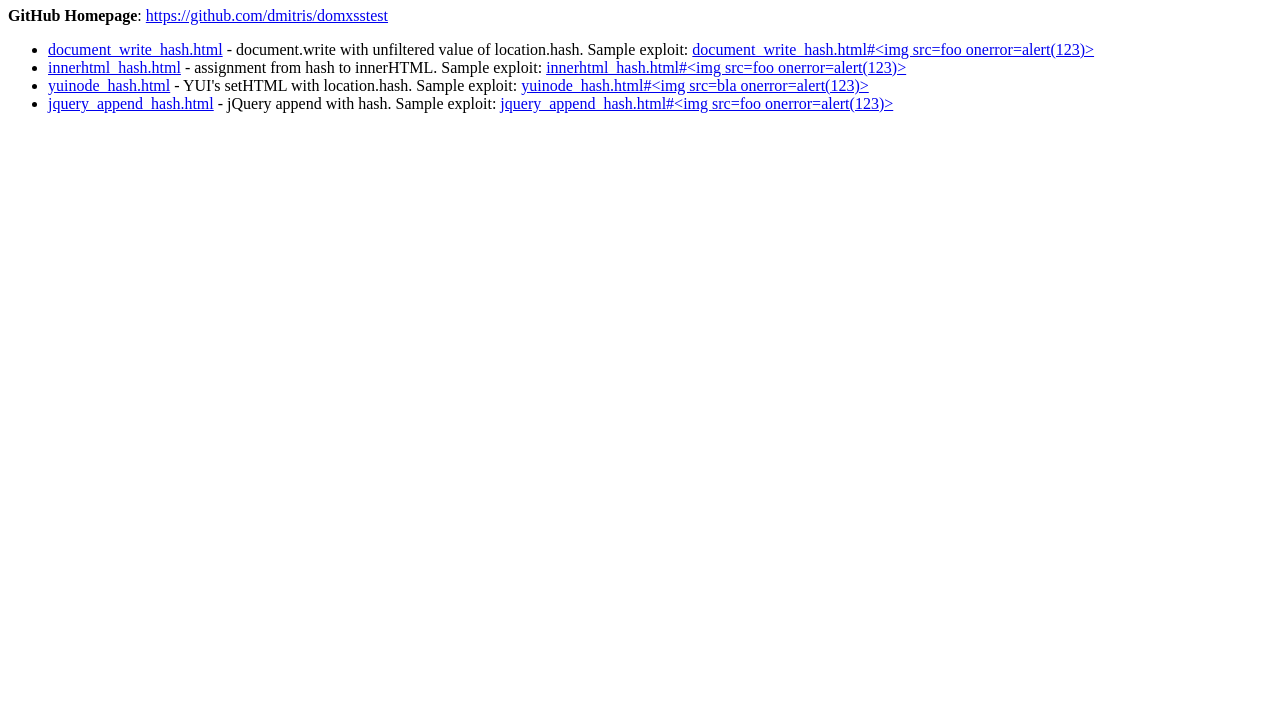
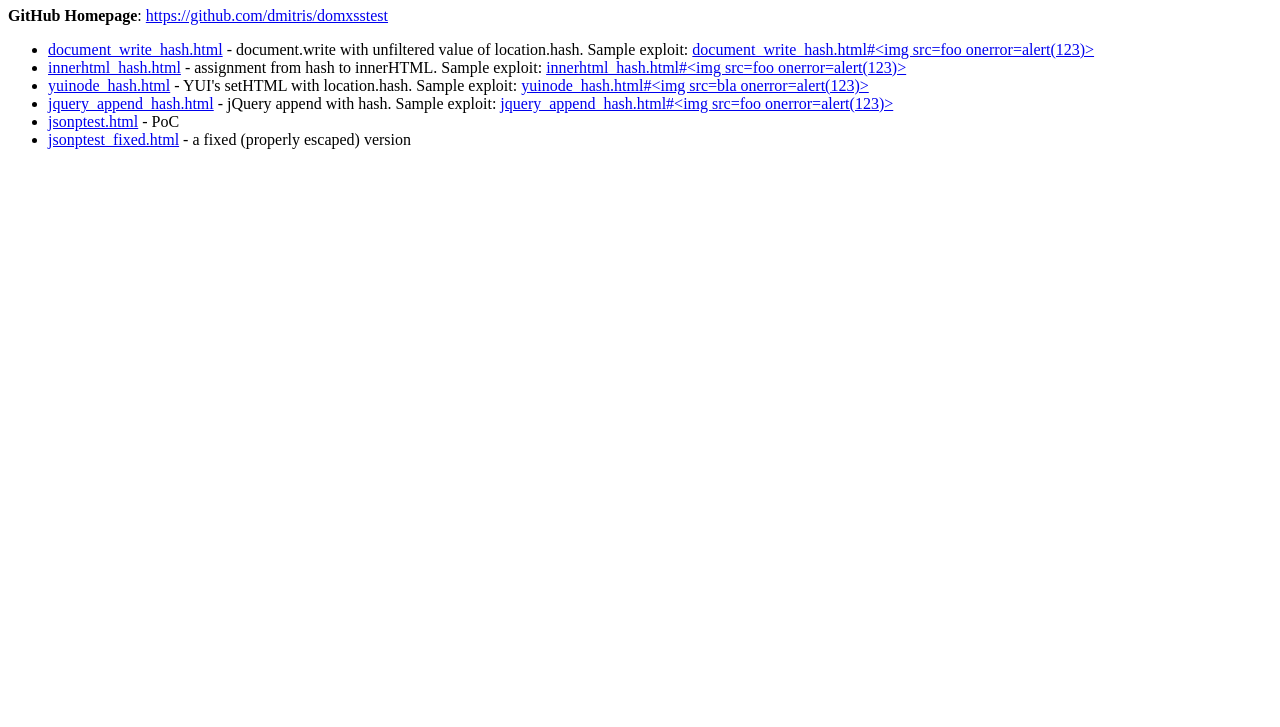
Before and after one commit to dmitris/domxsstest, a plain HTML site: page index.html in a window 1280 px wide. Shown: the part 73-800 px from the top of the page. Drawn offline with Linux system fonts and the light colour scheme.

Commit message:
added new files to the ToC

```diff
--- a/index.html
+++ b/index.html
@@ -13,6 +13,10 @@
 <A href="yuinode_hash.html">yuinode_hash.html</A> - YUI's setHTML with location.hash. Sample exploit: <A href="yuinode_hash.html#&lt;img src=bla onerror=alert(123)&gt;">yuinode_hash.html#&lt;img src=bla onerror=alert(123)&gt;</A>
 <li>
 <A href="jquery_append_hash.html">jquery_append_hash.html</A> - jQuery append with hash. Sample exploit: <A href="jquery_append_hash.html#&lt;img src=foo onerror=alert(123)&gt;">jquery_append_hash.html#&lt;img src=foo onerror=alert(123)&gt;</A>
+<li>
+<A href="jsonptest.html">jsonptest.html</A> - PoC
+<li>
+<A href="jsonptest_fixed.html">jsonptest_fixed.html</A> - a fixed (properly escaped) version
 </ul>
 </body>
 </html>
```
